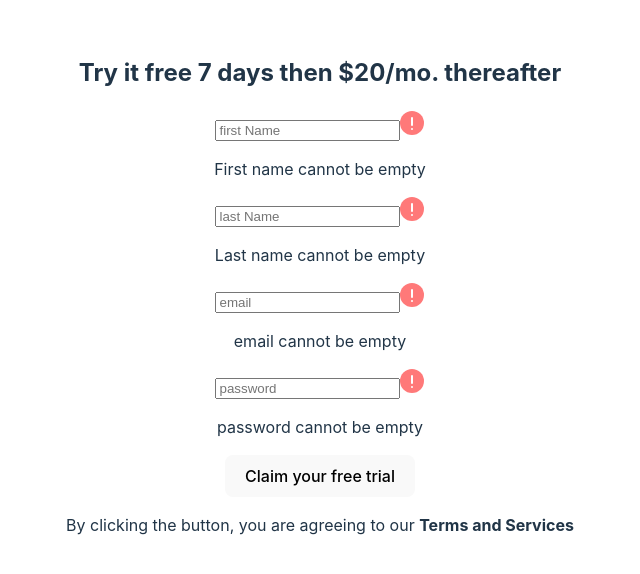
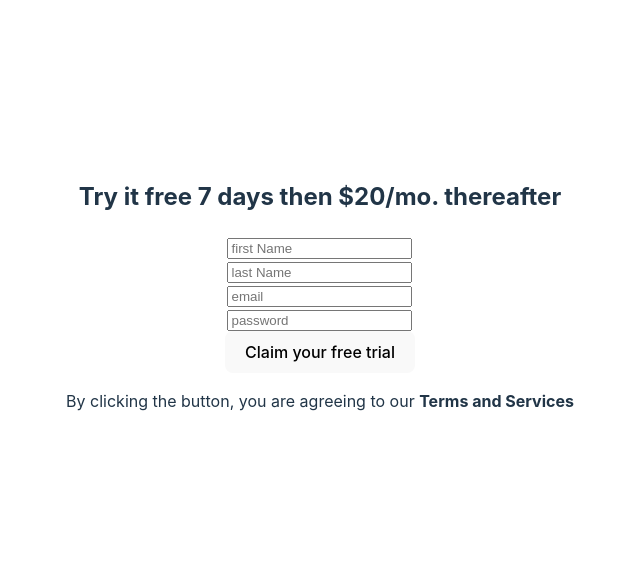
Before and after one commit to ItaloDev-Marcelo/signup-form-CH5, a React (Vite) app: page / in a window 1280 px wide. Shown: the part 106-680 px from the top of the page, without its empty margins (320-960 px from the left). Built offline with nearby package versions, Linux system fonts and the light colour scheme.

Commit message:
up SignUp test

```diff
--- a/src/components/form/SignUp.jsx
+++ b/src/components/form/SignUp.jsx
@@ -12,6 +12,8 @@ export default function SignUpForm() {
     password: ''
    })
 
+   const [error, setError] = useState(false)
+
    function ErrorTest() {
      const {firstName, lastName, email, password} = SignUpFormData;
 
@@ -20,32 +22,56 @@ export default function SignUpForm() {
      let img3 = document.querySelector('.error-sms3-img');
      let img4 = document.querySelector('.error-sms4-img');
 
+     let sms1 = document.querySelector('.error-sms1-txt');
+     let sms2 = document.querySelector('.error-sms2-txt');
+     let sms3 = document.querySelector('.error-sms3-txt');
+     let sms4 = document.querySelector('.error-sms4-txt');
+
 
 
       if(firstName === '') {
         img1.style.display = 'block'
+         sms1.style.display = 'block'
        }else {
         img1.style.display = 'none'
+           sms1.style.display = 'none'
        }
 
-     if(lastName === '' ){
+       if(lastName === ''){
         img2.style.display = 'block'
+        sms2.style.display = 'block'
        }else {
         img2.style.display = 'none'
+        sms2.style.display = 'none'
        }
 
 
-     if(email === '' ){
+       const exp = /@gmail.com$|@hotmail.com$|@outlook.com$/
+
+       if(email === ''){
         img3.style.display = 'block'
+        sms3.style.display = 'block'
+       }else if(!exp.test(email)) {
+        img3.style.display = 'block'
+        sms3.style.display = 'block'
        }else {
+
         img3.style.display = 'none'
+        sms3.style.display = 'none'
        }
 
-     if(password === '' ){
+       if(password === ''){
         img4.style.display = 'block'
+        sms4.style.display = 'block'
        }else {
         img4.style.display = 'none'
+        sms4.style.display = 'none'
        }
+
+
+       console.log(exp.test(email))
+
+
 
    }
 
@@ -60,12 +86,10 @@ export default function SignUpForm() {
 
    function hundleSignUpSubmit(event) {
      event.preventDefault()
-     useEffect(() => {
-       ErrorTest()
-     })
+     setError(true)
+     error ? ErrorTest() : null
+
   }
-
-
 
     return (
 
@@ -79,32 +103,32 @@ export default function SignUpForm() {
 <SignUpInput name={'firstName'}  id={'first Name'} type={'text'}
  value={SignUpFormData.firstName} onChange={hundleChange}
   />
- <img  className='error-sms1-img' src={ErrorIconSvg}/>
- <p className='error-sms1-txt'>First name cannot be empty </p>
+  {error ?<><img  className='error-sms1-img' src={ErrorIconSvg}/>
+  <p className='error-sms1-txt'>First name cannot be empty </p></> : <></>}
 </div>
 
 <div className="Row-item">
 <SignUpInput name={'lastName'}    id={'last Name'} type={'text'}
  value={SignUpFormData.lastName} onChange={hundleChange}
  />
-<img  className='error-sms2-img' src={ErrorIconSvg}/>
-<p className='error-sms2-txt'>Last name cannot be empty </p>
+   {error ? <><img  className='error-sms2-img' src={ErrorIconSvg}/>
+   <p className='error-sms2-txt'>Last name cannot be empty </p></> : null}
 </div>
 
 <div className="Row-item">
 <SignUpInput name={'email'}   id={'email'} type={'email'}
  value={SignUpFormData.email} onChange={hundleChange}
 />
-<img  className='error-sms3-img' src={ErrorIconSvg}/>
-<p className='error-sms3-txt'>email cannot be empty </p>
+{error ?<><img  className='error-sms3-img' src={ErrorIconSvg}/>
+<p className='error-sms3-txt'>Email cannot be empty </p></> : null}
 </div>
 
 <div className="Row-item">
 <SignUpInput name={'password'}  id={'password'} type={'password'}
  value={SignUpFormData.password} onChange={hundleChange}
   />
-    <img  className='error-sms4-img' src={ErrorIconSvg}/>
-  <p className='error-sms4-txt'>password cannot be empty </p>
+     {error ?<><img  className='error-sms4-img' src={ErrorIconSvg}/>
+     <p className='error-sms4-txt'>password cannot be empty </p></> : null}
 </div>
 
 <button type="submit" id="submit-btn"> Claim your free trial </button>
```
Lines whose indentation alone changed are shown as unchanged.
